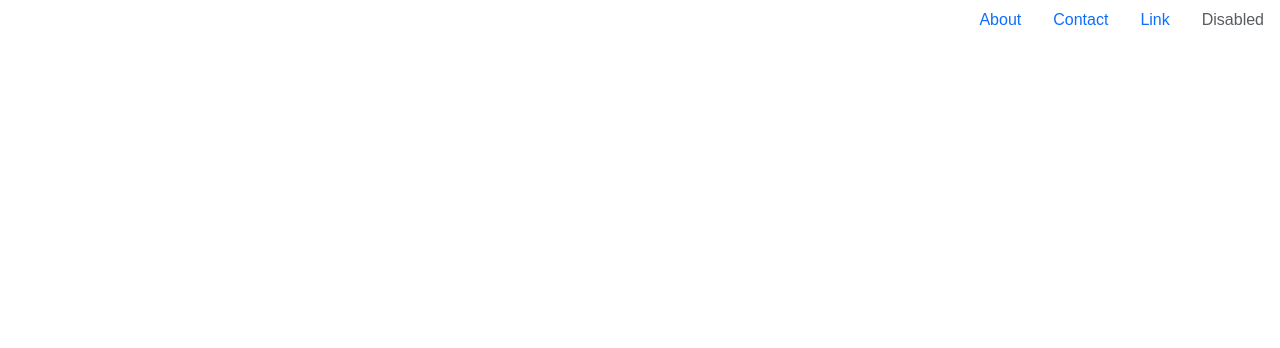
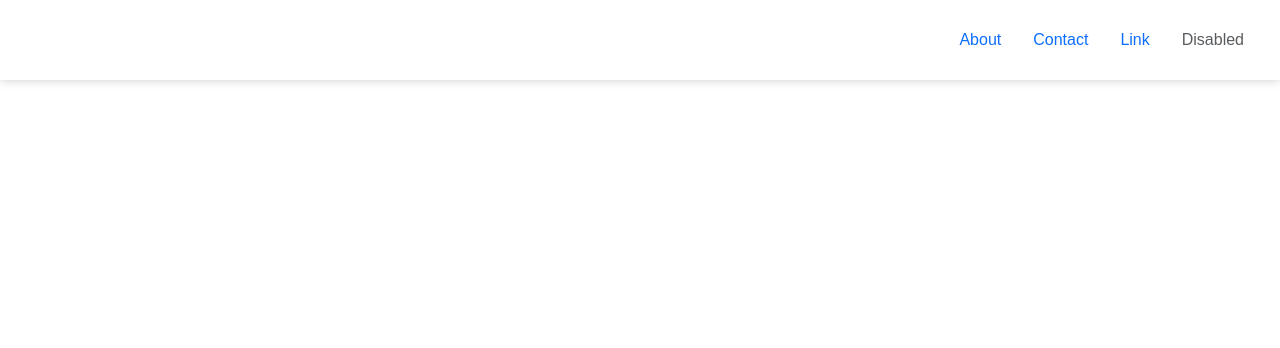
Before and after one commit to Omkar-9534/learning-git, a plain HTML site: page index.html in a window 1280 px wide. Shown: the top 348 px of the page. Drawn offline with nearby package versions, Linux system fonts and the light colour scheme.

Commit message:
remove some css style and heml

```diff
--- a/index.html
+++ b/index.html
@@ -6,14 +6,20 @@
     <title>Learning Git</title>
     <link rel="stylesheet" href="style.css" />
     <script src="script.js" defer></script>
-        <link href="https://cdn.jsdelivr.net/npm/bootstrap@5.3.8/dist/css/bootstrap.min.css" rel="stylesheet" integrity="sha384-sRIl4kxILFvY47J16cr9ZwB07vP4J8+LH7qKQnuqkuIAvNWLzeN8tE5YBujZqJLB" crossorigin="anonymous">
-
+    <link
+      href="https://cdn.jsdelivr.net/npm/bootstrap@5.3.8/dist/css/bootstrap.min.css"
+      rel="stylesheet"
+      integrity="sha384-sRIl4kxILFvY47J16cr9ZwB07vP4J8+LH7qKQnuqkuIAvNWLzeN8tE5YBujZqJLB"
+      crossorigin="anonymous"
+    />
   </head>
   <body>
     <div class="header">
       <ul class="nav justify-content-end">
         <li class="nav-item">
-          <a class="nav-link active" aria-current="page" href="about.html">About</a>
+          <a class="nav-link active" aria-current="page" href="about.html"
+            >About</a
+          >
         </li>
         <li class="nav-item">
           <a class="nav-link" href="contact.html">Contact</a>
@@ -35,7 +41,10 @@
         </form>
       </div>
     </div>
-        <script src="https://cdn.jsdelivr.net/npm/bootstrap@5.3.8/dist/js/bootstrap.bundle.min.js" integrity="sha384-FKyoEForCGlyvwx9Hj09JcYn3nv7wiPVlz7YYwJrWVcXK/BmnVDxM+D2scQbITxI" crossorigin="anonymous"></script>
-
+    <script
+      src="https://cdn.jsdelivr.net/npm/bootstrap@5.3.8/dist/js/bootstrap.bundle.min.js"
+      integrity="sha384-FKyoEForCGlyvwx9Hj09JcYn3nv7wiPVlz7YYwJrWVcXK/BmnVDxM+D2scQbITxI"
+      crossorigin="anonymous"
+    ></script>
   </body>
 </html>
--- a/style.css
+++ b/style.css
@@ -1,16 +1,16 @@
-* {
-  box-sizing: border-box;
-}
-
-body {
-  margin: 0;
-}
-
 * {
   margin: 0;
   padding: 0;
   box-sizing: border-box;
   font-family: Arial, sans-serif;
+}
+
+.header {
+  background-color: white;
+  color: black;
+  padding: 20px;
+  text-align: center;
+  box-shadow: 0 0 10px rgba(0, 0, 0, 0.2);
 }
 
 .main {
@@ -31,7 +31,6 @@
   padding: 20px;
   border-radius: 10px;
   box-shadow: 0 0 10px rgba(0, 0, 0, 0.2);
-
 }
 .container form {
   display: flex;
```
